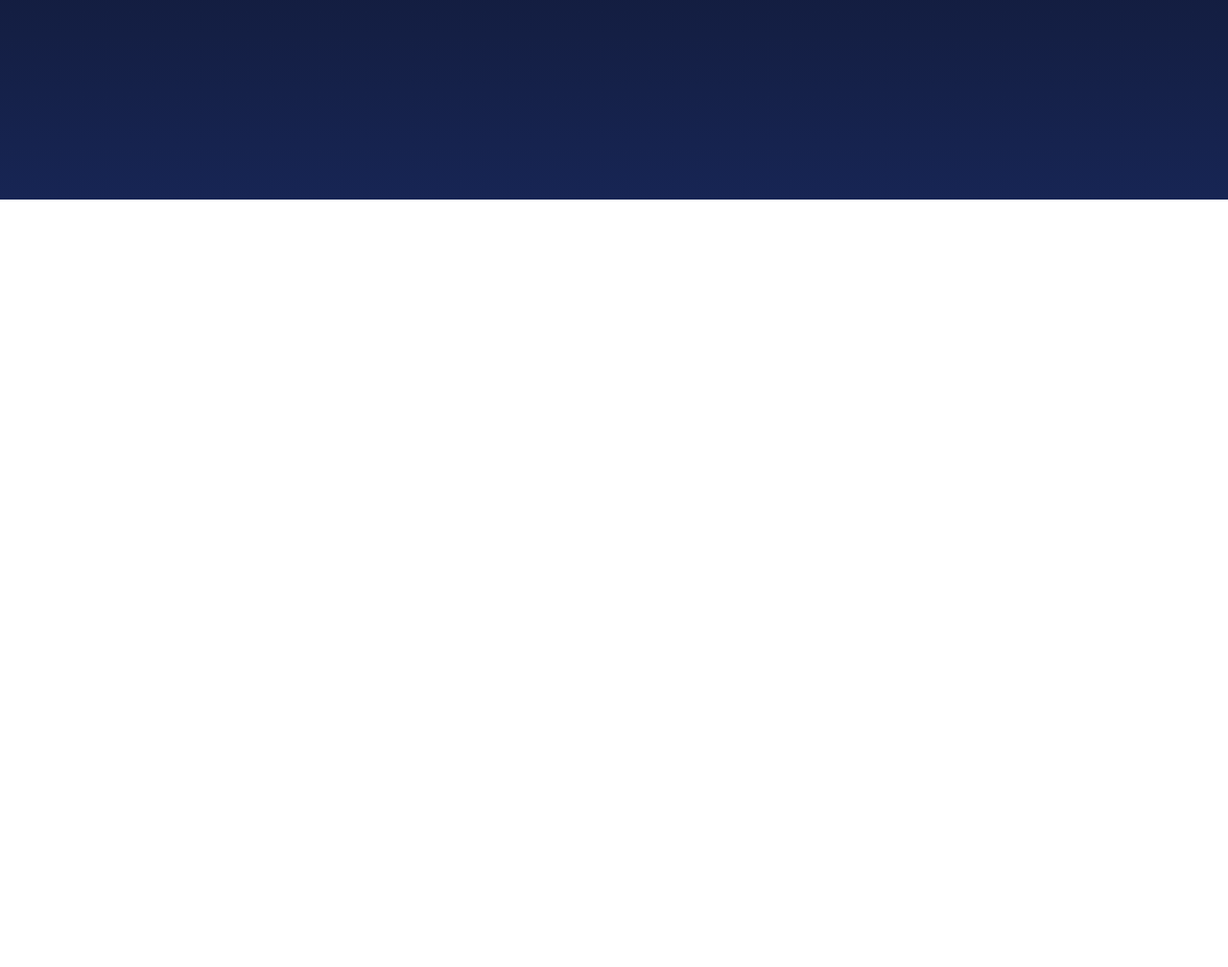
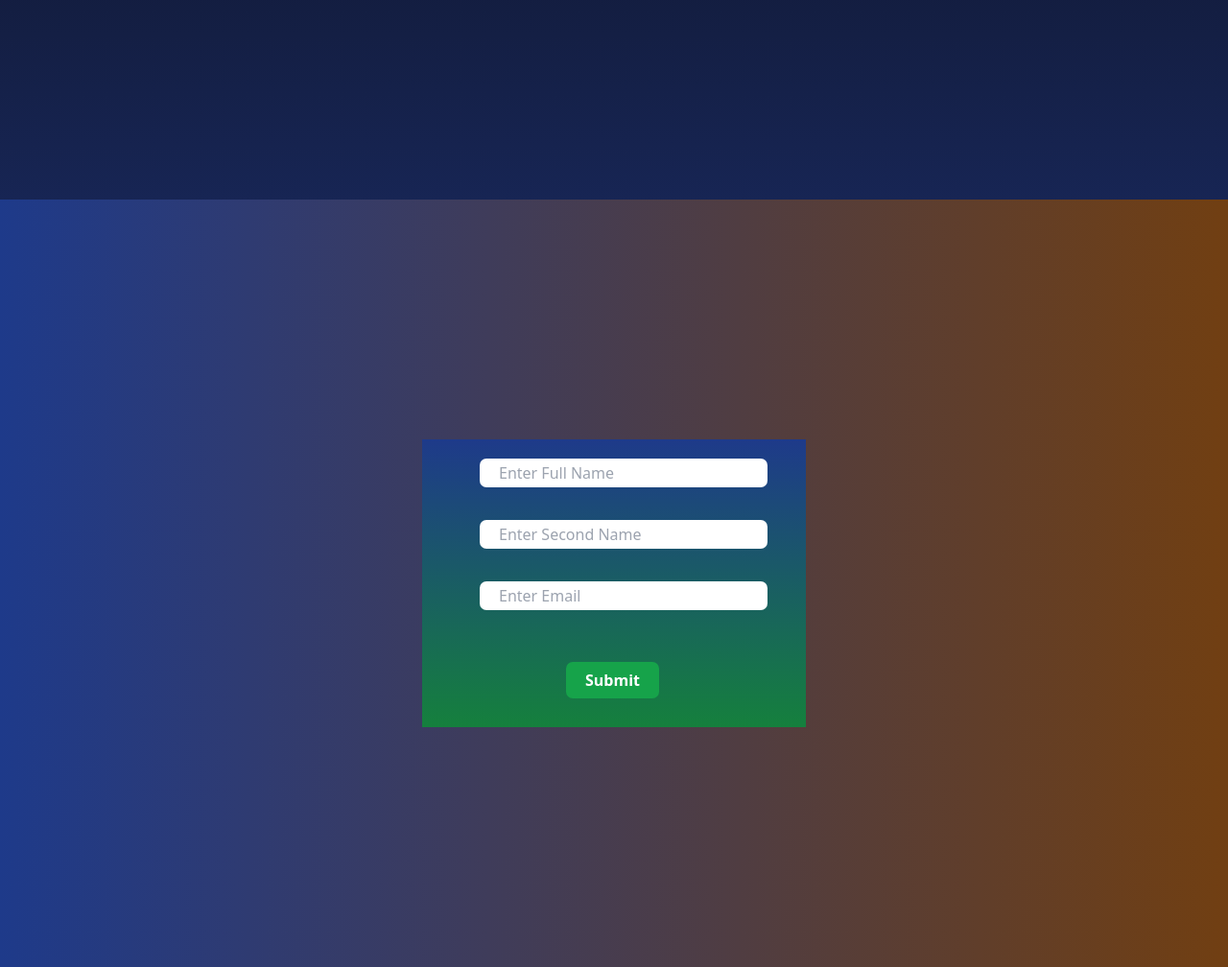
Before and after one commit to Cabdimudalib-Hassan-Mohamud/Tailwind-web-page, a plain HTML site: page index.html in a window 1280 px wide. Shown: the part 592-1600 px from the top of the page at 96% size. Before the commit the page ends 858 px from the top, so only its background shows below. Drawn offline with nearby package versions, Linux system fonts and the light colour scheme.

Commit message:
added form

```diff
--- a/index.html
+++ b/index.html
@@ -34,5 +34,13 @@
     </div>
     </div>
 </div>
+<div class="w-full h-screen flex justify-center items-center bg-gradient-to-l from-yellow-900 to-blue-900">
+<form class="bg-gradient-to-b from-blue-900 to-green-700 w-[400px] h-[300px]">
+    <input class="w-[300px] h-[30px] pl-[20px] mt-[20px] ml-[60px] rounded-[7px] border-none" type="text" placeholder="Enter Full Name"> <br> <br>
+    <input class="w-[300px] h-[30px] mt-[10px] pl-[20px] ml-[60px] rounded-[7px] border-none"  type="text" placeholder="Enter Second Name"> <br> <br>
+    <input class="w-[300px] h-[30px] mt-[10px] pl-[20px] ml-[60px] rounded-[7px] border-none"  type="email" placeholder="Enter Email"><br> <br>
+    <button class="bg-green-600 px-[20px] py-[7px] text-white rounded-[7px] font-semibold ml-[150px] mt-[30px]">Submit</button>
+</form>
+</div>
 </body>
 </html>
```
